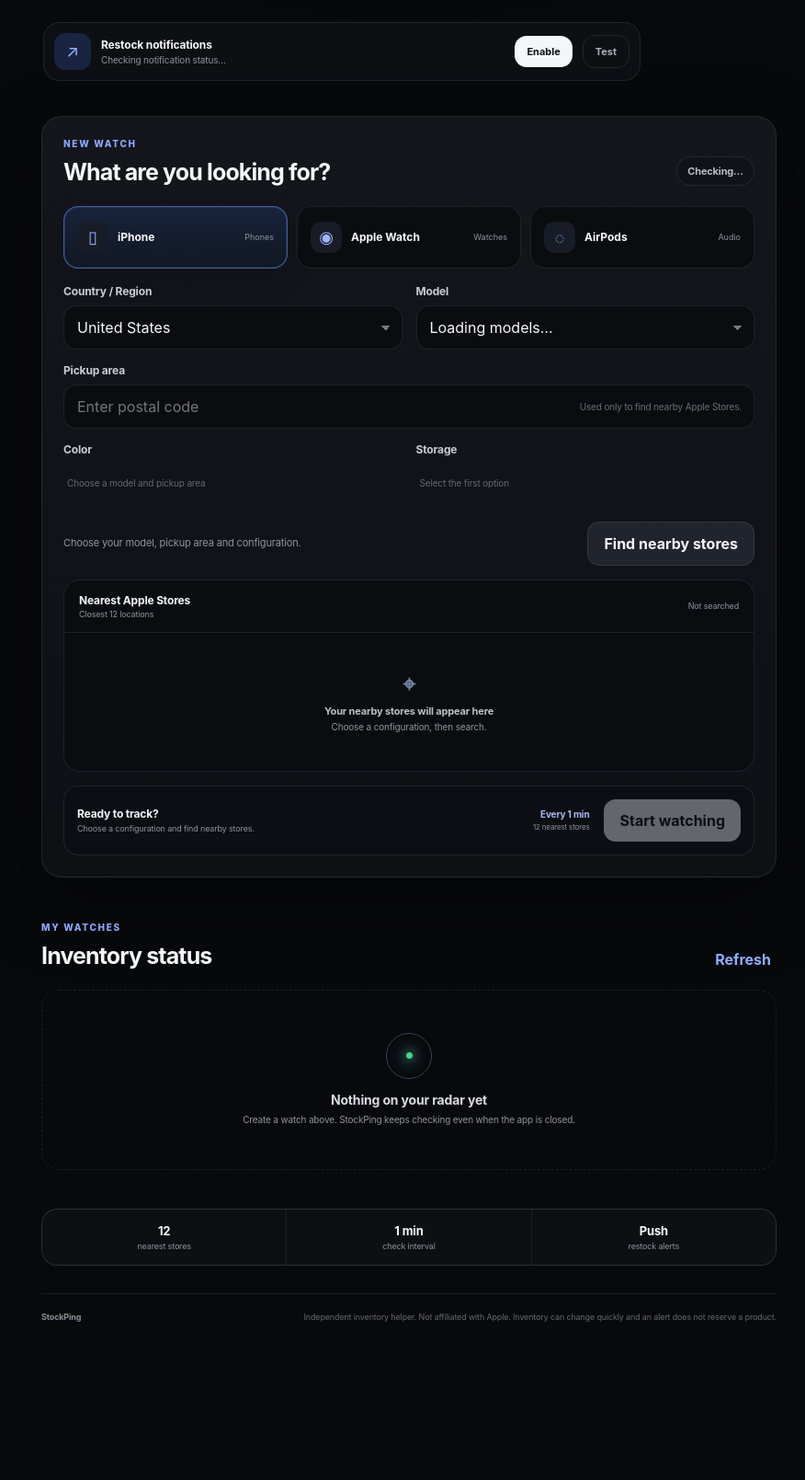
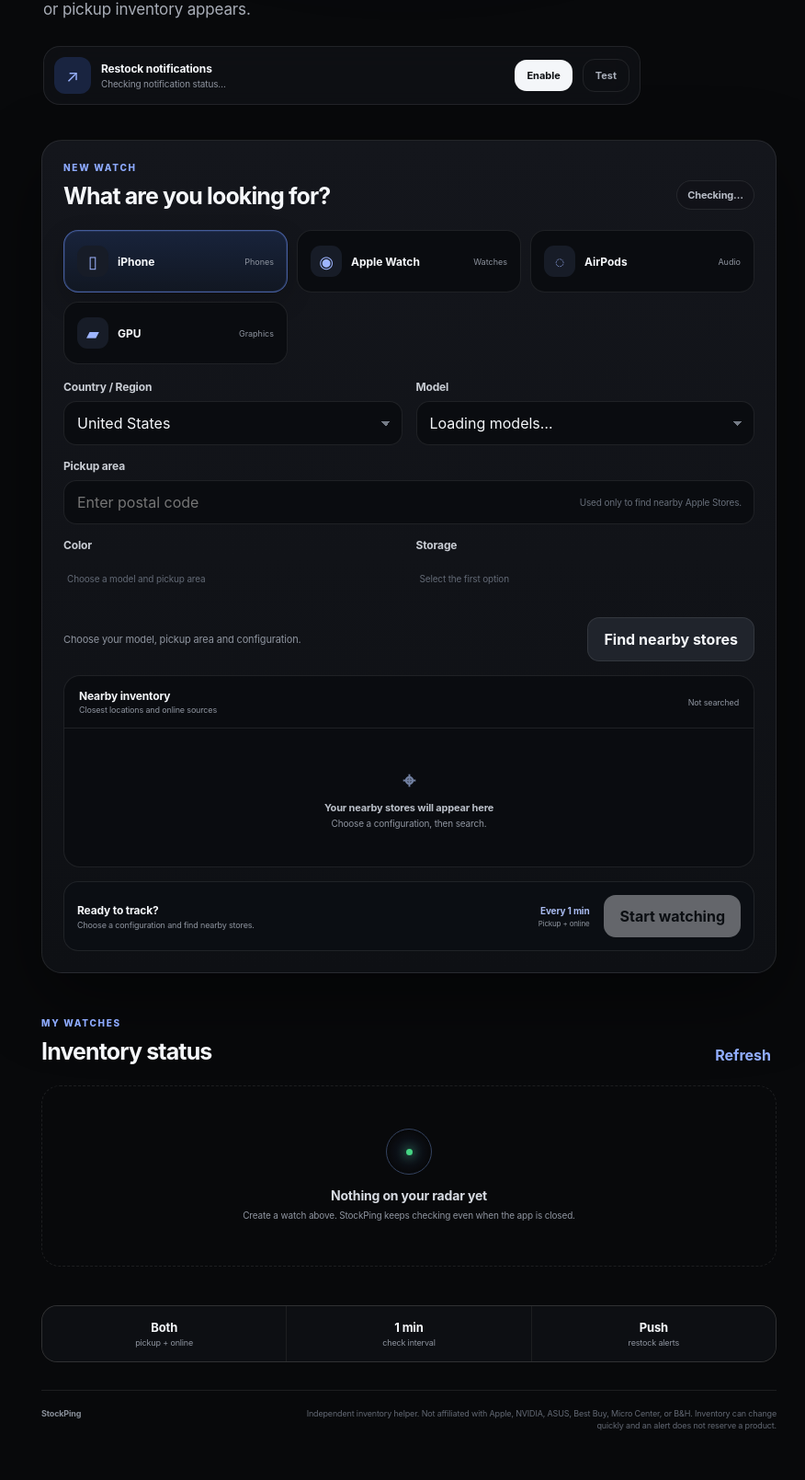
Before and after one commit to Davidyili230/StockPing, a website: page public/index.html in a window 1280 px wide. Shown: the part 439-2048 px from the top of the page at 92% size, without its empty margins (195-1071 px from the left). Before the commit the page ends 1930 px from the top, so only its background shows below. Drawn offline with Linux system fonts and the light colour scheme.

Commit message:
Add GPU family and retailer-aware inventory UI

```diff
--- a/public/index.html
+++ b/public/index.html
@@ -1,11 +1,12 @@
 <!doctype html><html lang="en"><head><meta charset="utf-8"><meta name="viewport" content="width=device-width,initial-scale=1,viewport-fit=cover"><meta name="theme-color" content="#08090b"><meta name="apple-mobile-web-app-capable" content="yes"><meta name="apple-mobile-web-app-status-bar-style" content="black-translucent"><meta name="apple-mobile-web-app-title" content="StockPing"><title>StockPing — Apple Store restock alerts</title><link rel="manifest" href="/manifest.webmanifest"><link rel="apple-touch-icon" href="/icon-192.png"><link rel="stylesheet" href="/styles.css"></head><body><div class="glow"></div><main class="shell">
 <header class="topbar"><a class="brand" href="/"><span class="brand-mark">S</span><span>StockPing</span></a><span class="live-pill"><i></i><span id="liveStatus">Monitoring · 1 min</span></span></header>
-<section class="hero"><div class="eyebrow">APPLE STORE RESTOCK ALERTS</div><h1>Find it nearby.<br><span>Get pinged when it’s back.</span></h1><p>Track the exact Apple product and configuration you want. StockPing checks the 12 nearest Apple Stores and alerts you when pickup inventory appears.</p><div class="push-card"><div class="push-icon">↗</div><div class="push-copy"><strong>Restock notifications</strong><span id="pushHint">Checking notification status…</span></div><button id="notifyBtn" class="button primary compact">Enable</button><button id="testBtn" class="button ghost compact">Test</button></div></section>
+<section class="hero"><div class="eyebrow">RESTOCK ALERTS</div><h1>Find it nearby.<br><span>Get pinged when it’s back.</span></h1><p>Track the exact Apple product and configuration you want. StockPing checks Apple products plus supported PC-hardware retailers and alerts you when online or pickup inventory appears.</p><div class="push-card"><div class="push-icon">↗</div><div class="push-copy"><strong>Restock notifications</strong><span id="pushHint">Checking notification status…</span></div><button id="notifyBtn" class="button primary compact">Enable</button><button id="testBtn" class="button ghost compact">Test</button></div></section>
 <section class="panel"><div class="section-heading"><div><div class="eyebrow">NEW WATCH</div><h2>What are you looking for?</h2></div><span id="intervalBadge" class="mini-badge">Checking…</span></div><form id="watchForm" class="form-grid">
 <div class="full family-picker" role="group" aria-label="Product family">
 <button class="family-card active" type="button" data-family="iphone"><span class="family-icon">▯</span><strong>iPhone</strong><small>Phones</small></button>
 <button class="family-card" type="button" data-family="watch"><span class="family-icon">◉</span><strong>Apple Watch</strong><small>Watches</small></button>
 <button class="family-card" type="button" data-family="airpods"><span class="family-icon">◌</span><strong>AirPods</strong><small>Audio</small></button>
+<button class="family-card" type="button" data-family="gpu"><span class="family-icon">▰</span><strong>GPU</strong><small>Graphics</small></button>
 </div>
 <label class="field"><span>Country / Region</span><select id="country"><option value="US">United States</option><option value="CA">Canada</option><option value="GB">United Kingdom</option><option value="AU">Australia</option></select></label>
 <label class="field"><span>Model</span><select id="model" required><option value="">Loading models…</option></select></label>
@@ -13,9 +14,9 @@
 <label class="field config-field"><span id="option1Label">Color</span><select id="color" class="native-config" required disabled><option value="">Select a model first</option></select><div id="option1Chips" class="option-chips"><span class="chip-placeholder">Choose a model and pickup area</span></div></label>
 <label class="field config-field"><span id="option2Label">Storage</span><select id="storage" class="native-config" required disabled><option value="">Select a color first</option></select><div id="option2Chips" class="option-chips"><span class="chip-placeholder">Select the first option</span></div></label>
 <div class="full search-row"><div id="selectionSummary" class="hint">Choose your model, pickup area and configuration.</div><button id="findStoresBtn" class="button secondary" type="button">Find nearby stores</button></div>
-<div class="full store-box"><div class="store-head"><div><strong>Nearest Apple Stores</strong><small>Closest 12 locations</small></div><span id="storeCount">Not searched</span></div><div id="storePreview"><div class="empty-mini"><b>⌖</b><strong>Your nearby stores will appear here</strong><span>Choose a configuration, then search.</span></div></div></div>
-<div class="full watch-cta"><div><strong id="watchCtaTitle">Ready to track?</strong><span id="watchCtaDetail">Choose a configuration and find nearby stores.</span></div><div class="watch-cadence"><b>Every 1 min</b><small>12 nearest stores</small></div><button id="watchBtn" class="button primary" type="submit" disabled>Start watching</button></div>
+<div class="full store-box"><div class="store-head"><div><strong id="inventoryHeading">Nearby inventory</strong><small id="inventorySubheading">Closest locations and online sources</small></div><span id="storeCount">Not searched</span></div><div id="storePreview"><div class="empty-mini"><b>⌖</b><strong>Your nearby stores will appear here</strong><span>Choose a configuration, then search.</span></div></div></div>
+<div class="full watch-cta"><div><strong id="watchCtaTitle">Ready to track?</strong><span id="watchCtaDetail">Choose a configuration and find nearby stores.</span></div><div class="watch-cadence"><b>Every 1 min</b><small>Pickup + online</small></div><button id="watchBtn" class="button primary" type="submit" disabled>Start watching</button></div>
 </form></section>
 <section class="watches-section"><div class="section-heading"><div><div class="eyebrow">MY WATCHES</div><h2>Inventory status</h2></div><button id="refreshBtn" class="text-button">Refresh</button></div><div id="watchList" class="watch-list"></div><div id="emptyState" class="empty-state"><div class="radar"><i></i></div><h3>Nothing on your radar yet</h3><p>Create a watch above. StockPing keeps checking even when the app is closed.</p></div></section>
-<section class="stats"><div><b>12</b><span>nearest stores</span></div><div><b>1 min</b><span>check interval</span></div><div><b>Push</b><span>restock alerts</span></div></section>
-<footer><strong>StockPing</strong><p>Independent inventory helper. Not affiliated with Apple. Inventory can change quickly and an alert does not reserve a product.</p></footer></main><div id="toast" class="toast" role="status" aria-live="polite"></div><script type="module" src="/app.js"></script></body></html>
+<section class="stats"><div><b>Both</b><span>pickup + online</span></div><div><b>1 min</b><span>check interval</span></div><div><b>Push</b><span>restock alerts</span></div></section>
+<footer><strong>StockPing</strong><p>Independent inventory helper. Not affiliated with Apple, NVIDIA, ASUS, Best Buy, Micro Center, or B&H. Inventory can change quickly and an alert does not reserve a product.</p></footer></main><div id="toast" class="toast" role="status" aria-live="polite"></div><script type="module" src="/app.js"></script></body></html>
```
